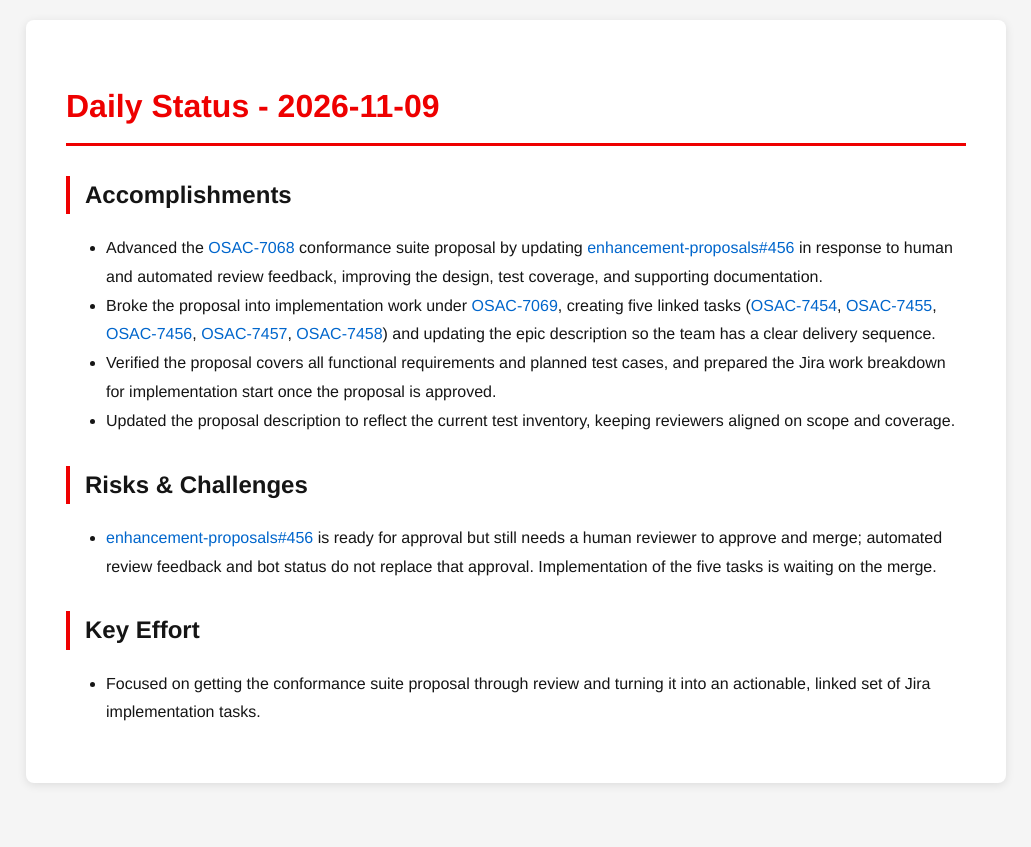
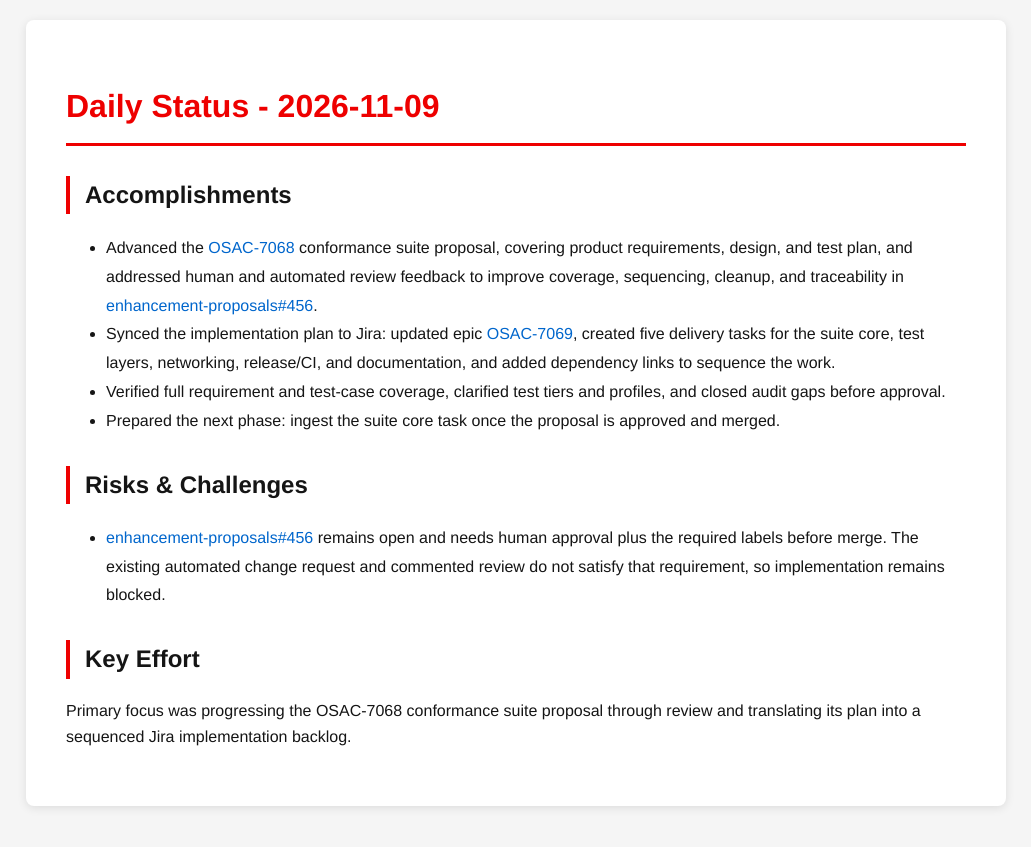
Before and after one commit to tzvatot/daily-status, a Jekyll site: the page built from 2026-11-09.md, in a window 1280 px wide. Shown: the top 847 px of the page, without its empty margins (124-1155 px from the left). Built offline with Jekyll 4.4.1, drawn with Linux system fonts in a browser that asks for light colours.

Commit message:
Daily status update - 2026-11-09

```diff
--- a/2026-11-09.md
+++ b/2026-11-09.md
@@ -7,13 +7,13 @@
 # Daily Status - 2026-11-09
 
 ## Accomplishments
-- Advanced the [OSAC-7068](https://redhat.atlassian.net/browse/OSAC-7068) conformance suite proposal by updating [enhancement-proposals#456](https://github.com/osac-project/enhancement-proposals/pull/456) in response to human and automated review feedback, improving the design, test coverage, and supporting documentation.
-- Broke the proposal into implementation work under [OSAC-7069](https://redhat.atlassian.net/browse/OSAC-7069), creating five linked tasks ([OSAC-7454](https://redhat.atlassian.net/browse/OSAC-7454), [OSAC-7455](https://redhat.atlassian.net/browse/OSAC-7455), [OSAC-7456](https://redhat.atlassian.net/browse/OSAC-7456), [OSAC-7457](https://redhat.atlassian.net/browse/OSAC-7457), [OSAC-7458](https://redhat.atlassian.net/browse/OSAC-7458)) and updating the epic description so the team has a clear delivery sequence.
-- Verified the proposal covers all functional requirements and planned test cases, and prepared the Jira work breakdown for implementation start once the proposal is approved.
-- Updated the proposal description to reflect the current test inventory, keeping reviewers aligned on scope and coverage.
+- Advanced the [OSAC-7068](https://redhat.atlassian.net/browse/OSAC-7068) conformance suite proposal, covering product requirements, design, and test plan, and addressed human and automated review feedback to improve coverage, sequencing, cleanup, and traceability in [enhancement-proposals#456](https://github.com/osac-project/enhancement-proposals/pull/456).
+- Synced the implementation plan to Jira: updated epic [OSAC-7069](https://redhat.atlassian.net/browse/OSAC-7069), created five delivery tasks for the suite core, test layers, networking, release/CI, and documentation, and added dependency links to sequence the work.
+- Verified full requirement and test-case coverage, clarified test tiers and profiles, and closed audit gaps before approval.
+- Prepared the next phase: ingest the suite core task once the proposal is approved and merged.
 
 ## Risks & Challenges
-- [enhancement-proposals#456](https://github.com/osac-project/enhancement-proposals/pull/456) is ready for approval but still needs a human reviewer to approve and merge; automated review feedback and bot status do not replace that approval. Implementation of the five tasks is waiting on the merge.
+- [enhancement-proposals#456](https://github.com/osac-project/enhancement-proposals/pull/456) remains open and needs human approval plus the required labels before merge. The existing automated change request and commented review do not satisfy that requirement, so implementation remains blocked.
 
 ## Key Effort
-- Focused on getting the conformance suite proposal through review and turning it into an actionable, linked set of Jira implementation tasks.
+Primary focus was progressing the OSAC-7068 conformance suite proposal through review and translating its plan into a sequenced Jira implementation backlog.
```
